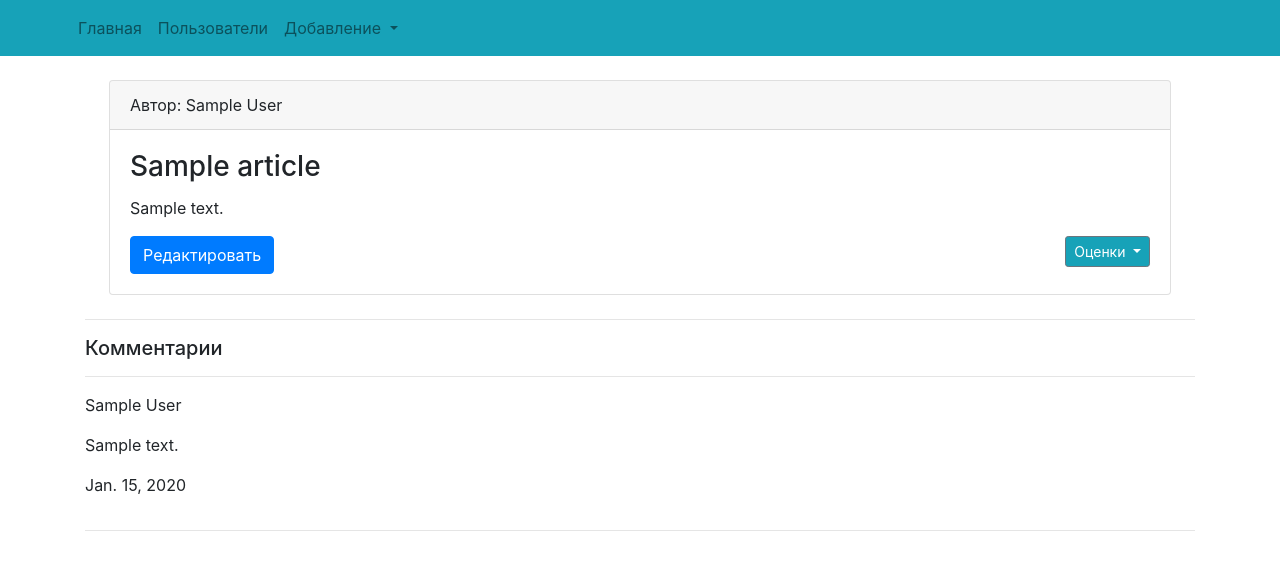
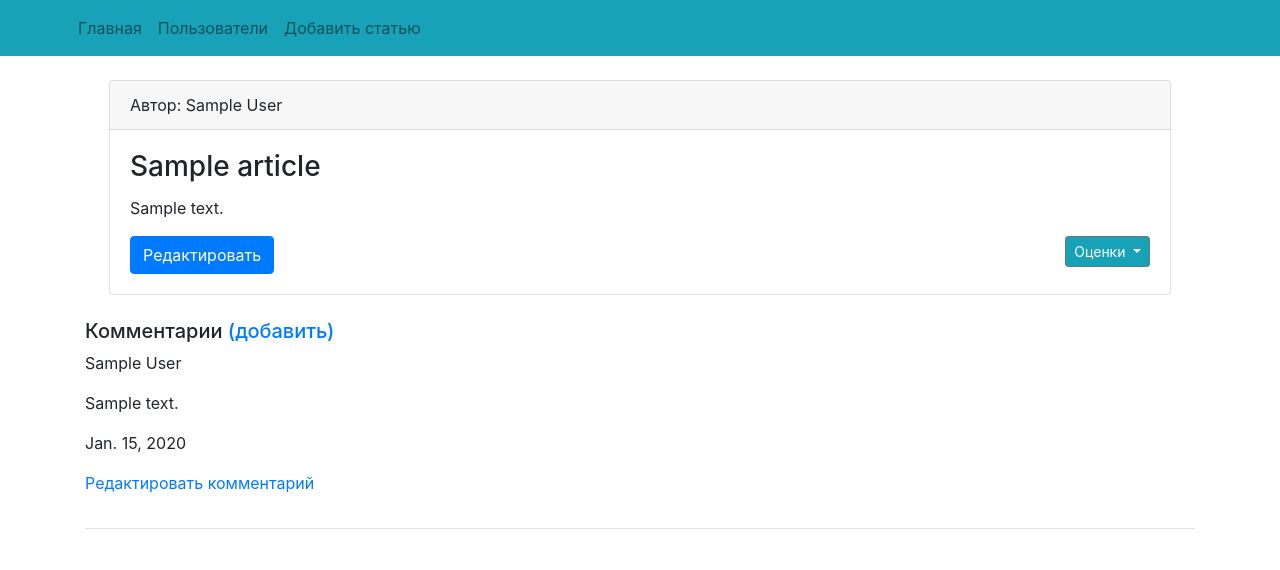
Before and after one commit to FlimFlix/homework_43, a Django app: page /article/1 in a window 1280 px wide. Shown: the top 570 px of the page. Run offline with Django 3.2, Linux system fonts and the light colour scheme; tables that the repository leaves empty hold one stand-in row (values such as "Sample post"); some libraries are stand-ins or nearby versions.

Commit message:
Редактирование моделей, добавление миграций. Редактирование главной страницы и страницы деталей статьи.

```diff
--- a/source/webapp/models.py
+++ b/source/webapp/models.py
@@ -23,7 +23,7 @@ class Comment(models.Model):
     user = models.ForeignKey(User, related_name='comments', on_delete=models.PROTECT, verbose_name='Пользователь')
     article = models.ForeignKey(Article, related_name='comments', on_delete=models.PROTECT, verbose_name='Статья')
     text = models.TextField(max_length=1000, verbose_name='Текст')
-    date_created = models.DateField(verbose_name='Дата создания')
+    date_created = models.DateField(auto_now_add=True, verbose_name='Дата создания')
     parent_comment = models.ForeignKey('self', blank=True, null=True, related_name='comments', on_delete=models.PROTECT,
                                        verbose_name='Комментарий')
 
@@ -48,7 +48,7 @@ class Rating(models.Model):
 
     user = models.ForeignKey(User, related_name='rate_article', on_delete=models.PROTECT, verbose_name='Пользователь')
     article = models.ForeignKey(Article, related_name='rate_article', on_delete=models.PROTECT, verbose_name='Статья')
-    date_created = models.DateField(verbose_name='Дата создания')
+    date_created = models.DateField(auto_now_add=True, verbose_name='Дата создания')
     status = models.CharField(max_length=20, choices=RATING_CHOICES, default=RATING_NORMAL, verbose_name='Оценка')
 
     def __str__(self):
--- a/source/webapp/templates/article_detail.html
+++ b/source/webapp/templates/article_detail.html
@@ -25,9 +25,7 @@
       </div>
     </div>
 
-    <hr>
-    <h5>Комментарии</h5>
-    <hr>
+    <h5>Комментарии <a href="{% url 'comment_create' article.pk %}">(добавить)</a></h5>
     {% for comment in article.comments.all %}
         {% if not comment.parent_comment %}
             <div class="row">
@@ -35,6 +33,7 @@
                     <p>{{ comment.user }}</p>
                     <p>{{ comment.text }}</p>
                     <p>{{ comment.date_created }}</p>
+                    <p><a href="{% url 'comment_update' article.pk %}">Редактировать комментарий</a></p>
                 </div>
             </div>
             <div class="row">
--- a/source/webapp/templates/base.html
+++ b/source/webapp/templates/base.html
@@ -26,17 +26,8 @@
             <li class="nav-item">
                 <a href="{% url 'user_list' %}" class="nav-link">Пользователи</a>
             </li>
-             <li class="nav-item dropdown">
-                <a class="nav-link dropdown-toggle" href="#" id="navbarDropdown" role="button" data-toggle="dropdown" aria-haspopup="true" aria-expanded="false">
-                  Добавление
-                </a>
-                <div class="dropdown-menu" aria-labelledby="navbarDropdown">
-                  <a class="dropdown-item" href="{% url 'article_create' %}">Добавить статью</a>
-                  <a class="dropdown-item" href="#">Another action</a>
-                  <div class="dropdown-divider"></div>
-                  <a class="dropdown-item" href="#">Something else here</a>
-                </div>
-              </li>
+            <li class="nav-item">
+                <a href="{% url 'article_create' %}" class="nav-link">Добавить статью</a>
             {% block menu %}{% endblock %}
         </ul>
     </div>
```
Also changed, not shown: source/webapp/templates/article_list.html (+9 -0 lines), source/webapp/migrations/0006_auto_20181220_1007.py (added), source/webapp/migrations/0007_auto_20181220_1206.py (added).
